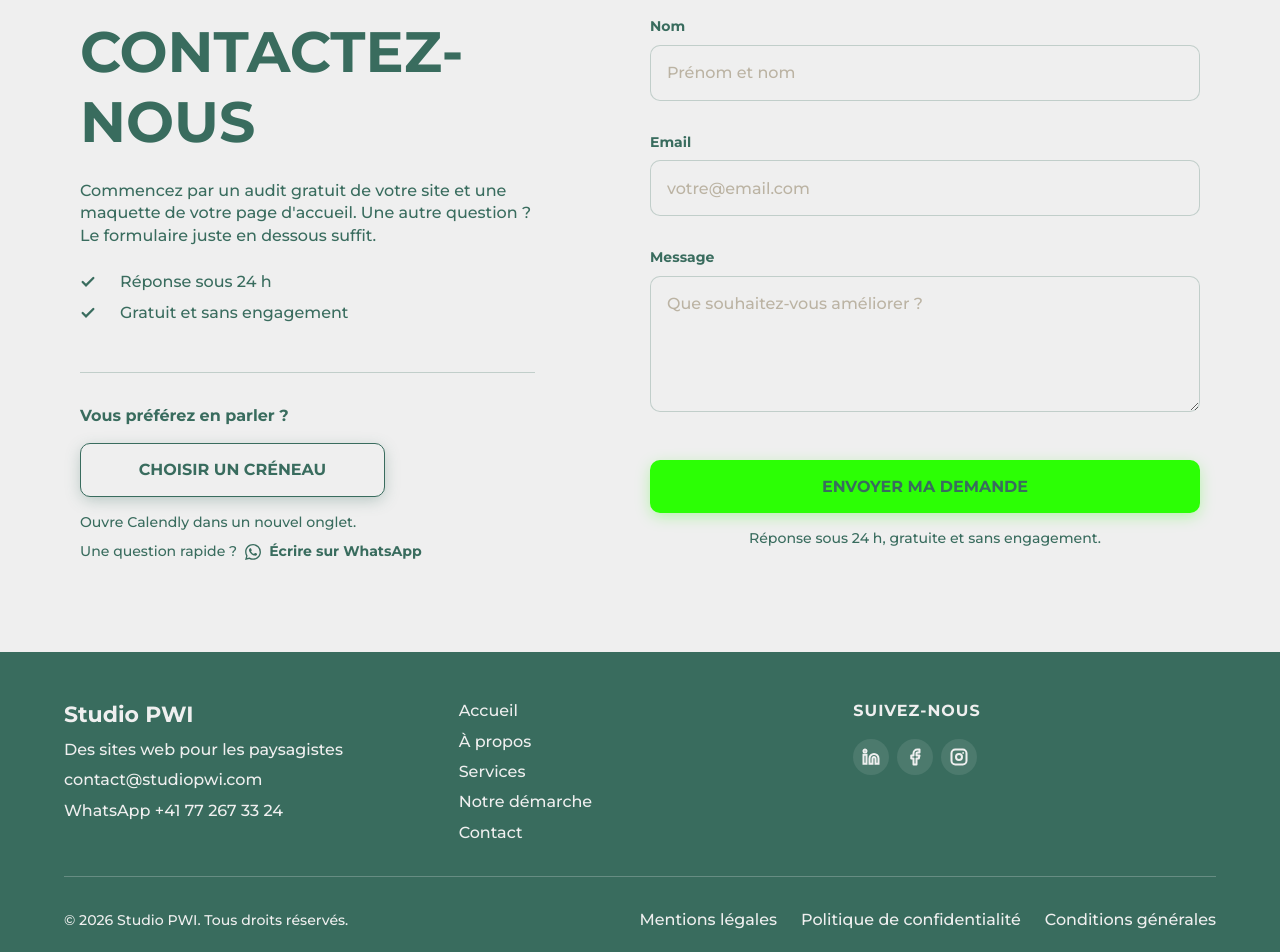
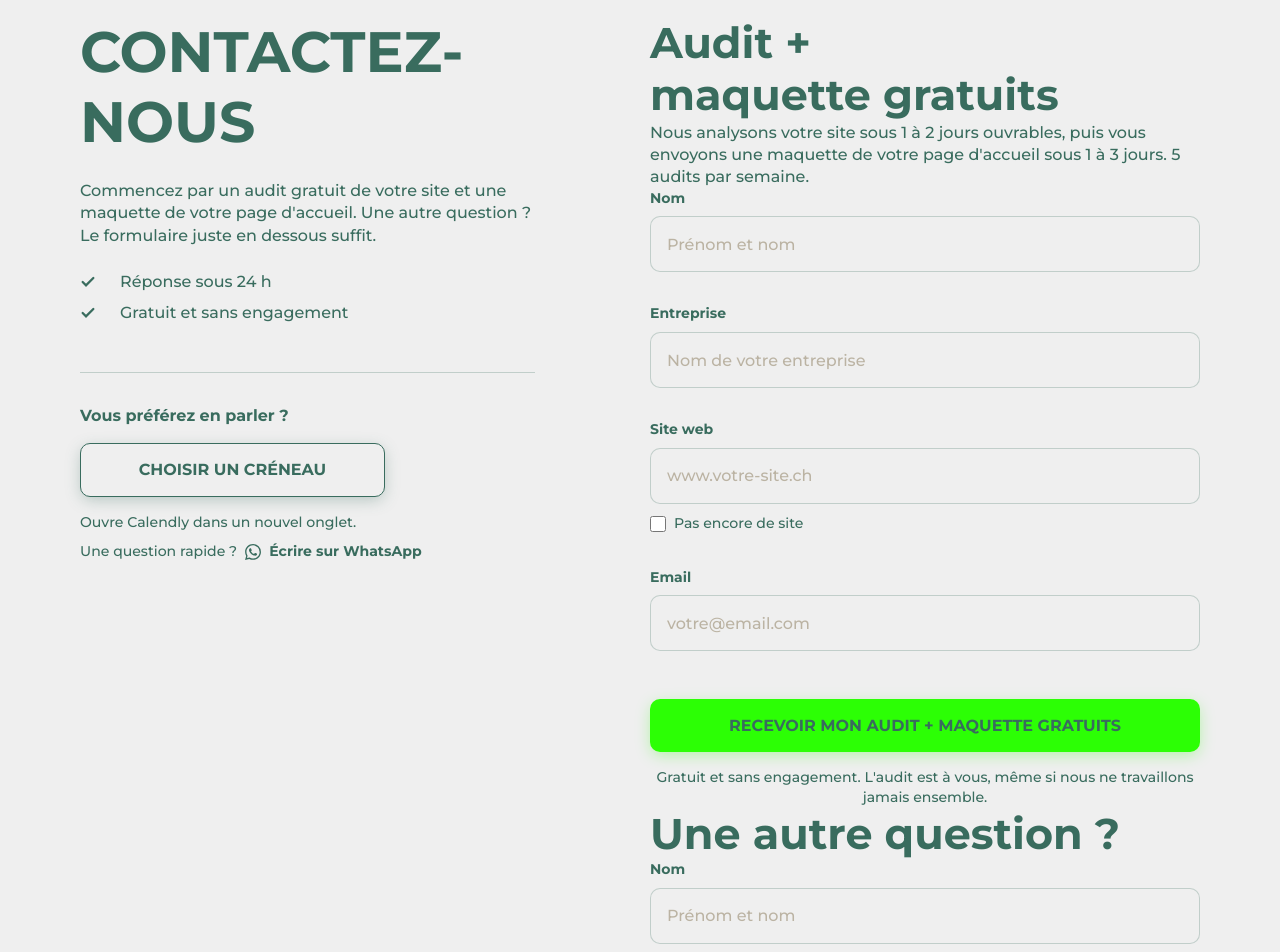
Before and after one commit to xmrgoat/studiopwi, a Next.js app: page / in a window 1280 px wide. Shown: the part 6480-7432 px from the top of the page. Built offline with nearby package versions, Linux system fonts and the light colour scheme; no server answers.

Commit message:
feat(contact): put the audit + draft form first, the general form under it
The call stays as the second path ("Vous préférez en parler ?"), with
Calendly and WhatsApp.

```diff
--- a/src/components/sections/Contact.tsx
+++ b/src/components/sections/Contact.tsx
@@ -1,18 +1,19 @@
 import { site } from "@/content/site";
 import ContactForm from "@/components/ui/ContactForm";
+import AuditForm from "@/components/ui/AuditForm";
 import Button from "@/components/ui/Button";
 import Reveal from "@/components/motion/Reveal";
 import styles from "./Contact.module.css";
 
 // Server component wrapper — only the form itself is a client island.
 //
-// Two routes to the same discovery call: send the form and get a reply within
-// 48h, or book a slot straight away on Calendly. In the source the booking
-// block follows the form, so on a phone the intro ("Remplissez le
-// formulaire…") leads straight into the form and the "vous préférez choisir
-// l'horaire vous-même ?" alternative comes after it; on desktop the grid puts
-// it back under the intro, beside the form. WhatsApp sits in its small print,
-// for the question that doesn't need a call yet.
+// The free audit + homepage draft comes first (November 2026): its short form
+// heads the form column, with the general form (nom, email, message) under
+// it for any other question. The call is the second path, not a choice to
+// make up front: "Vous préférez en parler ?" offers the Calendly slot and,
+// in its small print, WhatsApp. In the source the booking block follows the
+// forms, so a phone reads intro → audit → question → call; on desktop the
+// grid lifts it under the intro, beside the forms. Replies within 24 h.
 //
 // `page` renders the same section as the /contact page: the title becomes the
 // page's h1, the intro shows on load instead of on scroll (it is above the
@@ -21,6 +22,9 @@ export default function Contact({ page = false }: { page?: boolean }) {
   const { title, lead, trustSignals, booking, phoneLabel, whatsappLead } = site.contact;
   const quote = page ? site.contactPage.quote : null;
   const Title = page ? "h1" : "h2";
+  // One level under the section title, whichever that is.
+  const Sub = page ? "h2" : "h3";
+  const audit = site.audit.form;
 
   const intro = (
     <>
@@ -51,7 +55,17 @@ export default function Contact({ page = false }: { page?: boolean }) {
         )}
 
         <Reveal className={styles.formCol} order={1}>
-          <ContactForm source="contact" />
+          <div className={styles.formBlock}>
+            <div className={styles.formHead}>
+              <Sub className={styles.formTitle}>{audit.title}</Sub>
+              <p className={styles.formLead}>{audit.lead}</p>
+            </div>
+            <AuditForm />
+          </div>
+          <div className={styles.formBlock}>
+            <Sub className={styles.formTitle}>{site.contact.generalTitle}</Sub>
+            <ContactForm source="contact" />
+          </div>
         </Reveal>
 
         <Reveal className={styles.booking} order={2}>
```
